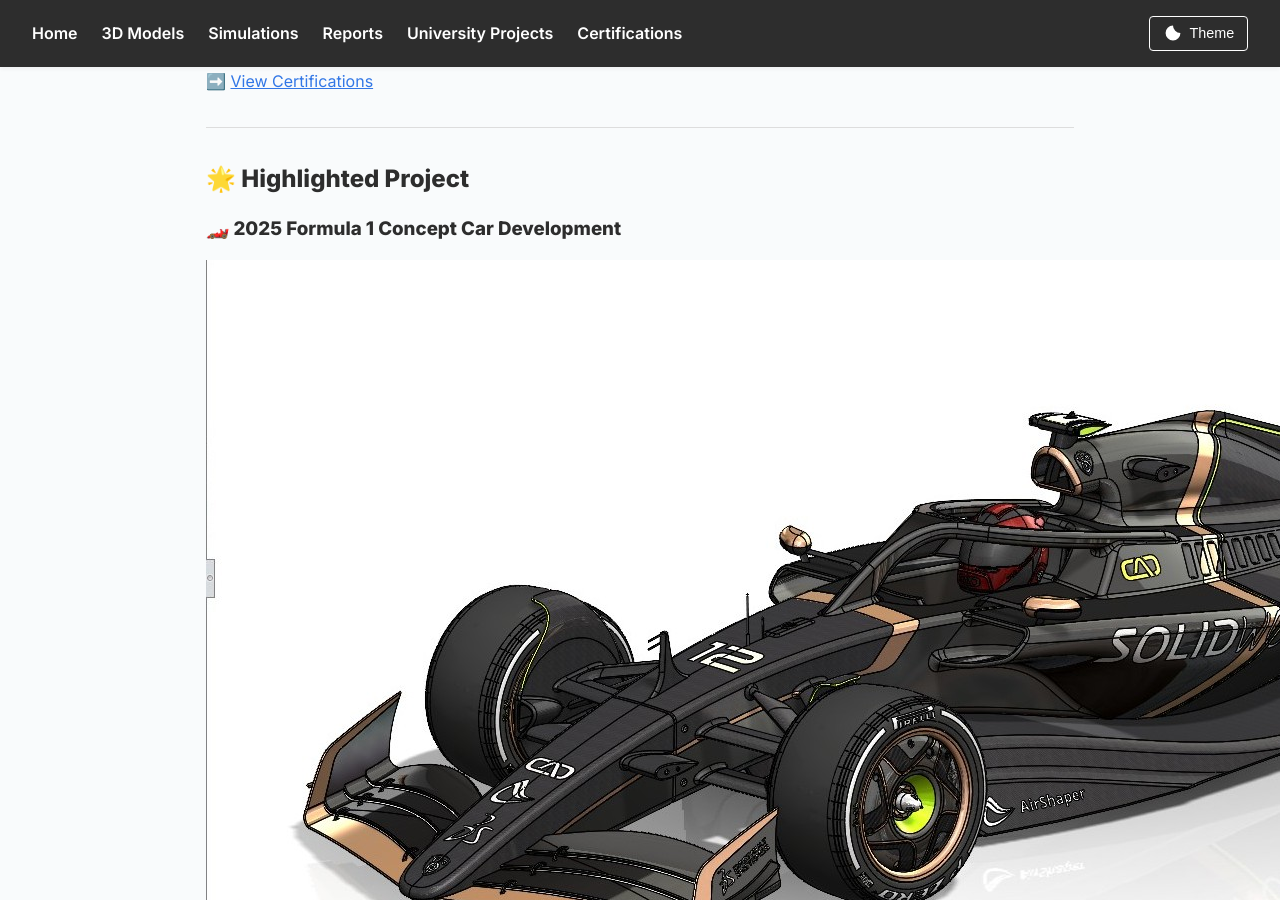
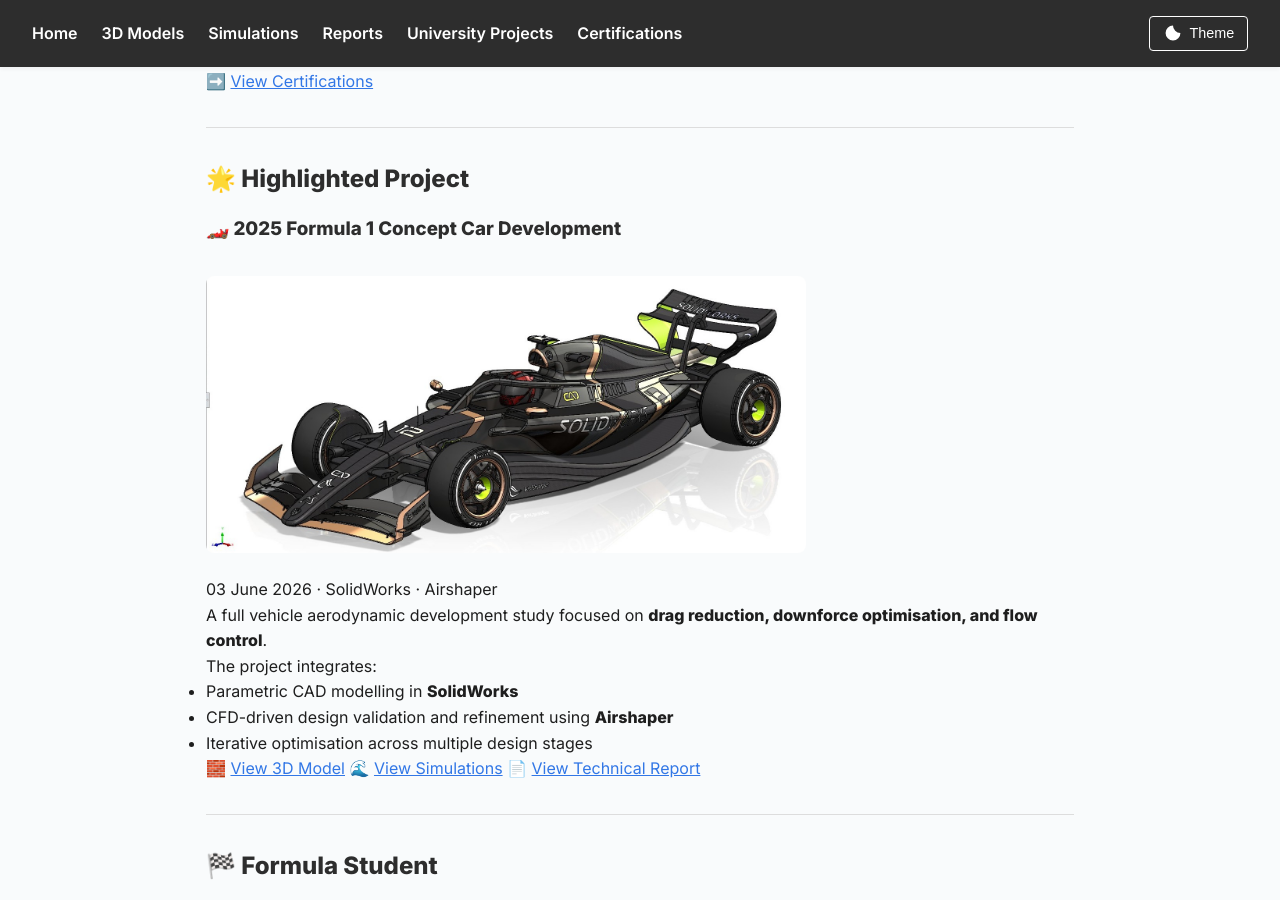
Before and after one commit to tob-mas/engineeringportfolio, a Jekyll site: the page built from index.md, in a window 1280 px wide and 900 px high, scrolled down 1042 px. Built offline with Jekyll 4.4.1, drawn with Linux system fonts in a browser that asks for light colours.

Commit message:
Fix image syntax in project highlight section
Updated image syntax for the 2025 F1 Concept Car project.

```diff
--- a/index.md
+++ b/index.md
@@ -59,7 +59,7 @@
 
 ### 🏎️ 2025 Formula 1 Concept Car Development
 
-![2025 F1 Concept Car]({{ site.baseurl }}/3d_models/03-06-26/front_three_quarter.jpg)
+<img src="{{ site.baseurl }}/3d_models/03-06-26/front_three_quarter.jpg" alt="2025 F1 Concept Car" style="width:100%; max-width:600px; border-radius:8px; margin:1rem 0;">
 
 03 June 2026 · SolidWorks · Airshaper
 
```
